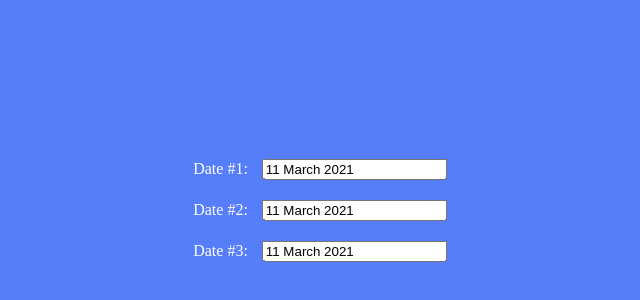
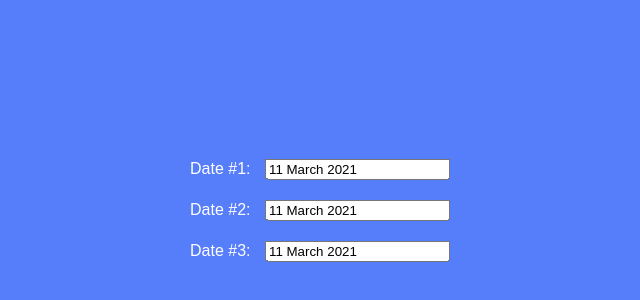
Before and after one commit to andem20/DatePicker, a plain HTML site: page index.html in a window 1280 px wide. Shown: the part 190-490 px from the top of the page, 315-955 px from the left. Drawn offline with Linux system fonts and the light colour scheme.

Commit message:
Changed fonts

```diff
--- a/index.html
+++ b/index.html
@@ -13,7 +13,7 @@
 			width: 100%;
 			height: 100vh;
 			color: #FFF;
-			font-family: Futura;
+			font-family: Arial, Helvetica, sans-serif;
 		}
 
 		.container {
--- a/public/css/dtPicker.css
+++ b/public/css/dtPicker.css
@@ -5,6 +5,7 @@
     background-color: #eee;
     border-radius: 5px;
     margin-top: 5px;
+    font-family: Arial, Helvetica, sans-serif;
     display: none;
     -webkit-touch-callout: none; /* iOS Safari */
     -webkit-user-select: none; /* Safari */
```
